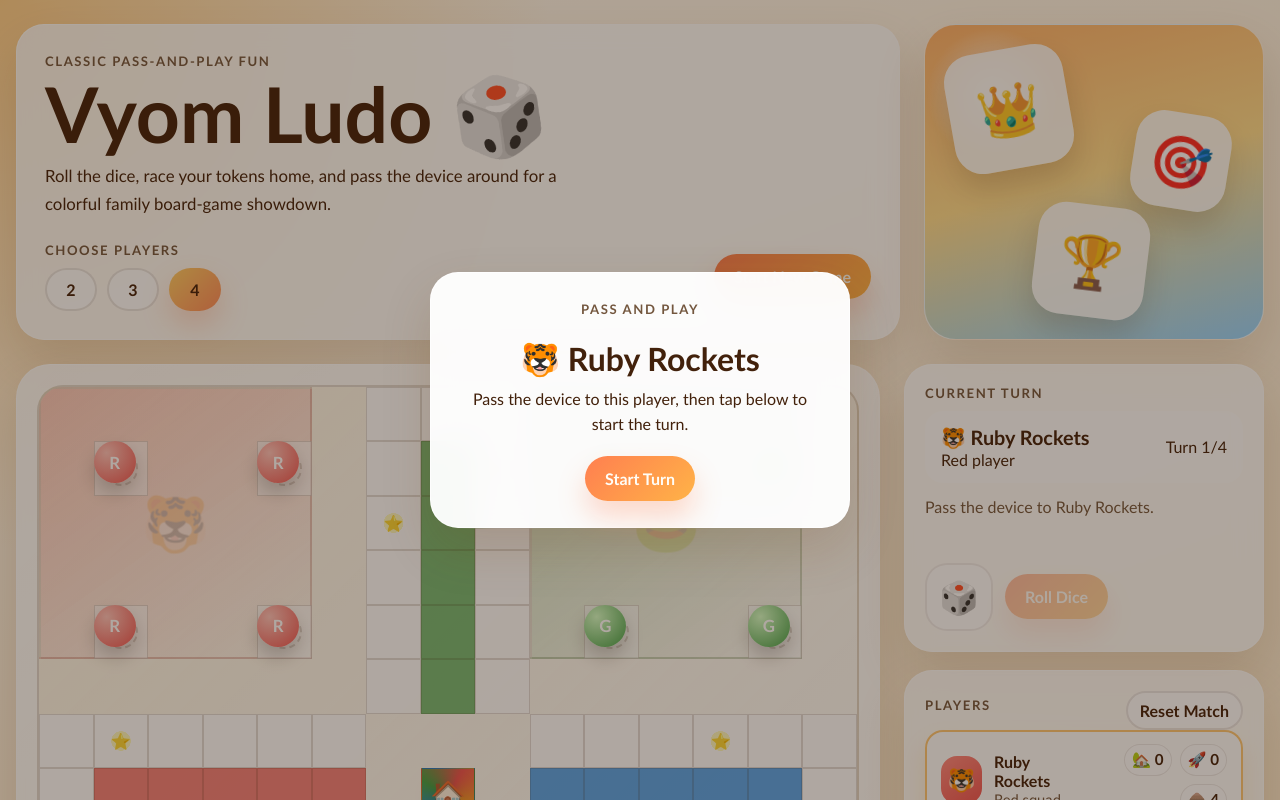
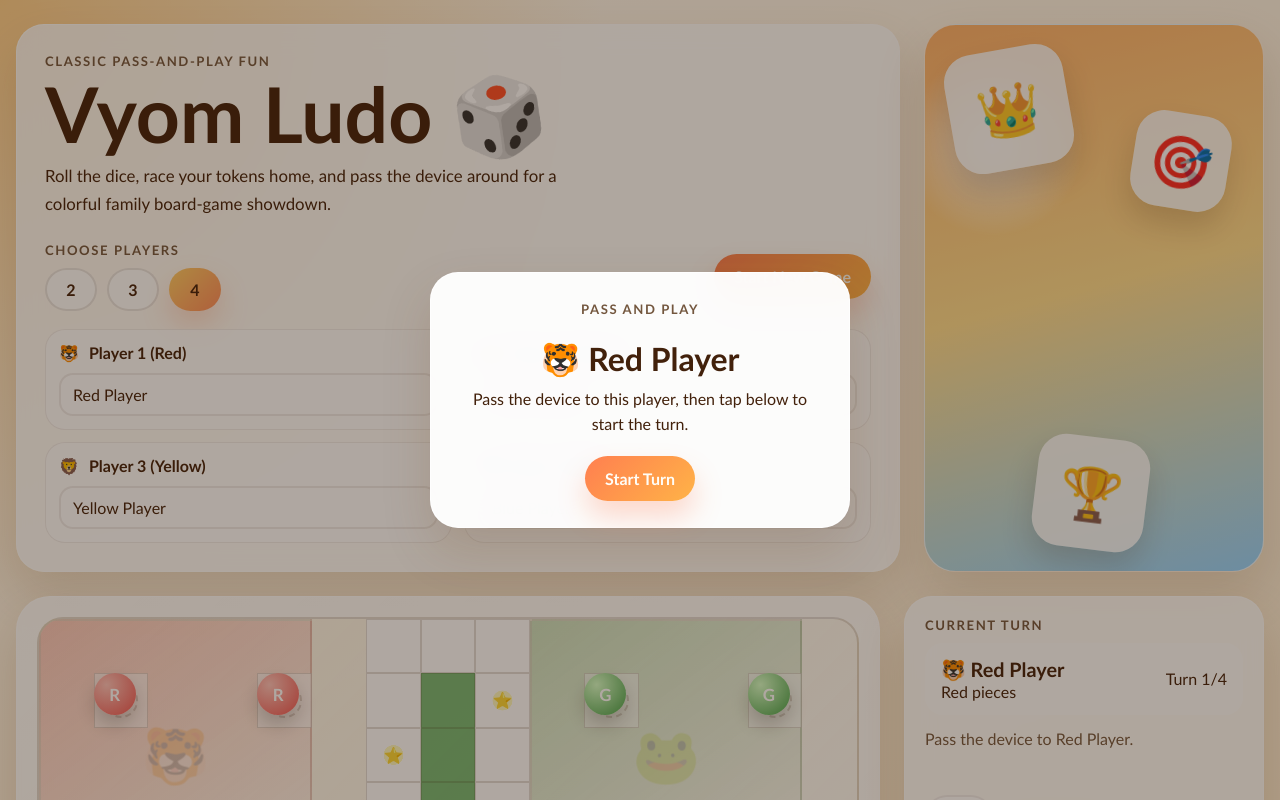
Before and after one commit to veee-om/ludo, a plain HTML site: page index.html in a window 1280 px wide. Shown: the top 800 px of the page. Drawn offline with Linux system fonts and the light colour scheme.

Commit message:
Add custom player names

```diff
--- a/index.html
+++ b/index.html
@@ -22,6 +22,7 @@
           </div>
           <button class="primary-button" id="new-game-button" type="button">Start New Game</button>
         </div>
+        <div class="name-grid" id="name-grid" aria-label="Player name inputs"></div>
       </div>
       <div class="hero-art">
         <div class="art-card art-card-top">👑</div>
--- a/script.js
+++ b/script.js
@@ -108,6 +108,7 @@ const DICE_EMOJI = ["⚀", "⚁", "⚂", "⚃", "⚄", "⚅"];
 
 const boardGrid = document.getElementById("board-grid");
 const playerCounts = document.getElementById("player-counts");
+const nameGrid = document.getElementById("name-grid");
 const newGameButton = document.getElementById("new-game-button");
 const rollButton = document.getElementById("roll-button");
 const endTurnButton = document.getElementById("end-turn-button");
@@ -122,10 +123,12 @@ const handoffText = document.getElementById("handoff-text");
 const handoffButton = document.getElementById("handoff-button");
 
 let selectedPlayerCount = 4;
+let selectedPlayerNames = {};
 let state = createGame(selectedPlayerCount);
 
 buildBoardSkeleton();
 buildPlayerCountSelector();
+buildNameInputs();
 bindControls();
 render();
 
@@ -139,19 +142,49 @@ function buildPlayerCountSelector() {
     button.addEventListener("click", () => {
       selectedPlayerCount = count;
       buildPlayerCountSelector();
+      buildNameInputs();
     });
     playerCounts.appendChild(button);
   });
 }
 
+function buildNameInputs() {
+  nameGrid.innerHTML = "";
+
+  PLAYER_SETS[selectedPlayerCount].forEach((key, index) => {
+    const config = PLAYER_CONFIG[key];
+    const card = document.createElement("div");
+    card.className = "name-card";
+
+    const inputId = `player-name-${key}`;
+    const defaultName = `${config.short} Player`;
+    const value = selectedPlayerNames[key] ?? defaultName;
+
+    card.innerHTML = `
+      <label for="${inputId}">
+        <span>${config.emoji}</span>
+        <span>Player ${index + 1} (${config.short})</span>
+      </label>
+      <input id="${inputId}" name="${inputId}" type="text" maxlength="18" value="${escapeHtml(value)}" placeholder="${defaultName}">
+    `;
+
+    const input = card.querySelector("input");
+    input.addEventListener("input", (event) => {
+      selectedPlayerNames[key] = event.target.value;
+    });
+
+    nameGrid.appendChild(card);
+  });
+}
+
 function bindControls() {
   newGameButton.addEventListener("click", () => {
-    state = createGame(selectedPlayerCount);
+    state = createGame(selectedPlayerCount, collectPlayerNames());
     render();
   });
 
   resetButton.addEventListener("click", () => {
-    state = createGame(selectedPlayerCount);
+    state = createGame(selectedPlayerCount, collectPlayerNames());
     render();
   });
 
@@ -161,7 +194,7 @@ function bindControls() {
     }
 
     state.stage = "roll";
-    state.message = `${getCurrentPlayer().emoji} ${getCurrentPlayer().label}, roll the dice.`;
+    state.message = `${getCurrentPlayer().emoji} ${getCurrentPlayer().name}, roll the dice.`;
     render();
   });
 
@@ -180,13 +213,29 @@ function bindControls() {
   });
 }
 
-function createGame(playerCount) {
+function collectPlayerNames() {
+  const names = {};
+
+  PLAYER_SETS[selectedPlayerCount].forEach((key) => {
+    const input = document.getElementById(`player-name-${key}`);
+    const fallback = `${PLAYER_CONFIG[key].short} Player`;
+    const value = input ? input.value.trim() : "";
+    names[key] = value || fallback;
+    selectedPlayerNames[key] = names[key];
+  });
+
+  return names;
+}
+
+function createGame(playerCount, playerNames = {}) {
   const playerKeys = PLAYER_SETS[playerCount];
   const players = playerKeys.map((key, index) => {
     const config = PLAYER_CONFIG[key];
+    const fallbackName = `${config.short} Player`;
     return {
       ...config,
       order: index + 1,
+      name: playerNames[key] || selectedPlayerNames[key] || fallbackName,
       tokens: Array.from({ length: 4 }, (_, tokenIndex) => ({
         id: `${key}-${tokenIndex}`,
         progress: -1,
@@ -200,7 +249,7 @@ function createGame(playerCount) {
     selectedPlayerCount: playerCount,
     diceValue: null,
     stage: "handoff",
-    message: `Pass the device to ${players[0].label}.`,
+    message: `Pass the device to ${players[0].name}.`,
     movableTokenIds: [],
     turnSixCount: 0,
     winner: null,
@@ -264,7 +313,7 @@ function takeRoll() {
   }
 
   if (state.turnSixCount === 3) {
-    state.message = `${currentPlayer.emoji} ${currentPlayer.label} rolled three 6s and loses the turn.`;
+    state.message = `${currentPlayer.emoji} ${currentPlayer.name} rolled three 6s and loses the turn.`;
     state.diceValue = roll;
     state.stage = "await-end";
     state.movableTokenIds = [];
@@ -276,14 +325,14 @@ function takeRoll() {
   state.movableTokenIds = movable.map((token) => token.id);
 
   if (movable.length === 0) {
-    state.message = `${currentPlayer.emoji} ${currentPlayer.label} rolled ${roll}, but no token can move.`;
+    state.message = `${currentPlayer.emoji} ${currentPlayer.name} rolled ${roll}, but no token can move.`;
     state.stage = "await-end";
     render();
     return;
   }
 
   state.stage = "move";
-  state.message = `${currentPlayer.emoji} ${currentPlayer.label} rolled ${roll}. Choose a glowing token.`;
+  state.message = `${currentPlayer.emoji} ${currentPlayer.name} rolled ${roll}. Choose a glowing token.`;
   render();
 }
 
@@ -321,7 +370,7 @@ function handleTokenClick(tokenId) {
   if (hasWon) {
     state.winner = player.key;
     state.stage = "game-over";
-    state.message = `${player.emoji} ${player.label} win Vyom Ludo!`;
+    state.message = `${player.emoji} ${player.name} wins Vyom Ludo!`;
   } else if (state.diceValue === 6) {
     state.stage = "roll";
     state.message = createMoveMessage(player, token, previousProgress, captureCount, true);
@@ -340,11 +389,11 @@ function createMoveMessage(player, token, previousProgress, captureCount, extraT
   const tokenNumber = Number(token.id.split("-")[1]) + 1;
 
   if (previousProgress === -1) {
-    parts.push(`${player.emoji} ${player.short} token ${tokenNumber} enters the board.`);
+    parts.push(`${player.emoji} ${player.name}'s token ${tokenNumber} enters the board.`);
   } else if (token.progress === FINAL_PROGRESS) {
-    parts.push(`${player.emoji} ${player.short} token ${tokenNumber} reached home.`);
+    parts.push(`${player.emoji} ${player.name}'s token ${tokenNumber} reached home.`);
   } else {
-    parts.push(`${player.emoji} ${player.short} token ${tokenNumber} moves ahead.`);
+    parts.push(`${player.emoji} ${player.name}'s token ${tokenNumber} moves ahead.`);
   }
 
   if (captureCount > 0) {
@@ -406,7 +455,7 @@ function advanceTurn() {
   state.diceValue = null;
   state.turnSixCount = 0;
   state.movableTokenIds = [];
-  state.message = `Pass the device to ${getCurrentPlayer().label}.`;
+  state.message = `Pass the device to ${getCurrentPlayer().name}.`;
   render();
 }
 
@@ -442,8 +491,8 @@ function renderBanner() {
   const currentPlayer = getCurrentPlayer();
   turnBanner.innerHTML = `
     <div>
-      <strong>${currentPlayer.emoji} ${currentPlayer.label}</strong>
-      <div>${currentPlayer.short} player</div>
+      <strong>${currentPlayer.emoji} ${currentPlayer.name}</strong>
+      <div>${currentPlayer.short} pieces</div>
     </div>
     <div>Turn ${state.currentTurnIndex + 1}/${state.players.length}</div>
   `;
@@ -465,8 +514,8 @@ function renderPlayers() {
       <div class="player-badges">
         <div class="player-avatar ${player.key}">${player.emoji}</div>
         <div class="player-meta">
-          <strong>${player.label}</strong>
-          <span>${player.short} squad</span>
+          <strong>${player.name}</strong>
+          <span>${player.short} pieces</span>
         </div>
       </div>
       <div class="token-summary">
@@ -529,6 +578,14 @@ function renderModal() {
   const currentPlayer = getCurrentPlayer();
   const isVisible = state.stage === "handoff";
   handoffModal.classList.toggle("hidden", !isVisible);
-  handoffTitle.textContent = `${currentPlayer.emoji} ${currentPlayer.label}`;
+  handoffTitle.textContent = `${currentPlayer.emoji} ${currentPlayer.name}`;
   handoffText.textContent = "Pass the device to this player, then tap below to start the turn.";
 }
+
+function escapeHtml(value) {
+  return value
+    .replaceAll("&", "&amp;")
+    .replaceAll("<", "&lt;")
+    .replaceAll(">", "&gt;")
+    .replaceAll('"', "&quot;");
+}
--- a/style.css
+++ b/style.css
@@ -116,6 +116,44 @@ button {
   display: flex;
   gap: 10px;
   flex-wrap: wrap;
+}
+
+.name-grid {
+  display: grid;
+  grid-template-columns: repeat(2, minmax(0, 1fr));
+  gap: 12px;
+  margin-top: 18px;
+}
+
+.name-card {
+  padding: 14px;
+  border-radius: 20px;
+  background: rgba(255, 255, 255, 0.72);
+  box-shadow: inset 0 0 0 1px rgba(66, 33, 11, 0.08);
+}
+
+.name-card label {
+  display: flex;
+  align-items: center;
+  gap: 10px;
+  margin-bottom: 10px;
+  font-weight: 800;
+}
+
+.name-card input {
+  width: 100%;
+  border: 0;
+  border-radius: 14px;
+  padding: 12px 14px;
+  background: rgba(255, 255, 255, 0.95);
+  box-shadow: inset 0 0 0 2px rgba(66, 33, 11, 0.09);
+  color: var(--text);
+  font: inherit;
+}
+
+.name-card input:focus {
+  outline: 3px solid rgba(255, 179, 71, 0.36);
+  box-shadow: inset 0 0 0 2px rgba(255, 137, 85, 0.32);
 }
 
 .count-button,
@@ -596,6 +634,10 @@ button {
   .sidebar {
     grid-template-columns: 1fr;
   }
+
+  .name-grid {
+    grid-template-columns: 1fr;
+  }
 }
 
 @media (max-width: 620px) {
```
